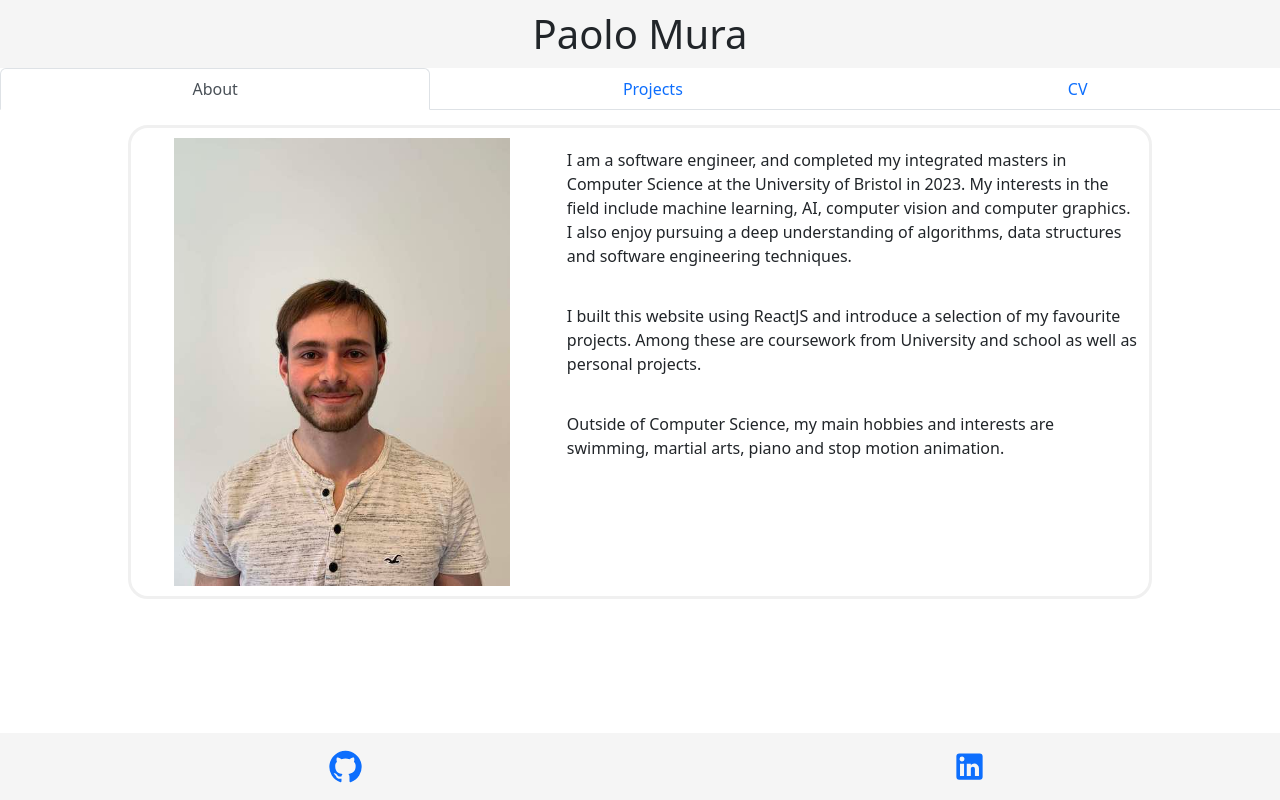
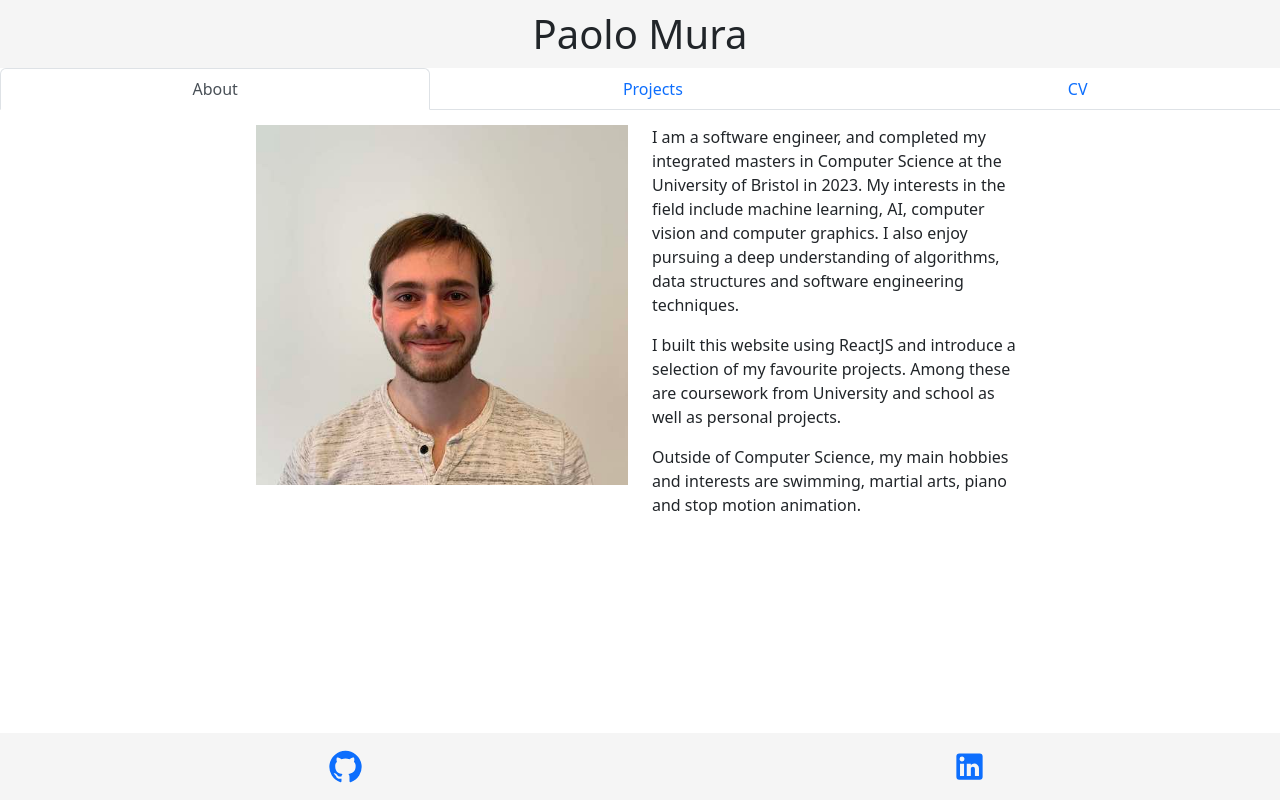
Before and after one commit to PaoloMura/PaoloMura.github.io, a React (Create React App) app: page /#/ in a window 1280 px wide. Built offline with nearby package versions, Linux system fonts and the light colour scheme.

Commit message:
feat: about page styling

```diff
--- a/src/components/About.js
+++ b/src/components/About.js
@@ -8,10 +8,10 @@ function About() {
   return (
     <div className='about about-mobile'>
       <Row>
-        <Col xs={12} md={6} lg={5} className="about-img-container">
+        <Col xs={12} lg={6} className="about-img-container">
           <Image className='photo' src={require('../images/PhotoOfMe.jpeg')}/>
         </Col>
-        <Col>
+        <Col className="about-text-container">
           {
             aboutDescription.map((desc, idx) => <p key={idx}>{desc}</p>)
           }
--- a/src/index.css
+++ b/src/index.css
@@ -60,32 +60,12 @@ code {
 
 .about {
   margin: 15px auto;
-  padding: 10px;
-  border: var(--border-color);
-  border-width: 3px;
-  border-style: solid;
-  border-radius: 20px;
   width: 60vw;
-}
-
-@media only screen and (max-width: 1300px) {
-  .about-mobile {
-    margin: 15px auto;
-    padding: 10px;
-    border: var(--border-color);
-    border-width: 3px;
-    border-style: solid;
-    width: 80vw;
-  }
 }
 
 @media only screen and (max-width: 600px) {
   .about-mobile {
     margin: 10px;
-    padding: 10px;
-    border: var(--border-color);
-    border-width: 10px;
-    border-style: solid;
     width: fit-content;
   }
 }
@@ -103,7 +83,9 @@ code {
 }
 
 .photo {
-  height: 56vh;
+  width: 100%;
+  height: 45vh;
+  object-fit: cover;
 }
 
 .cell {
@@ -198,10 +180,6 @@ div.quote {
   padding: 5px;
 }
 
-p {
-  padding: 10px 0;
-}
-
 .image {
   max-height: 90vh;
 }
```
